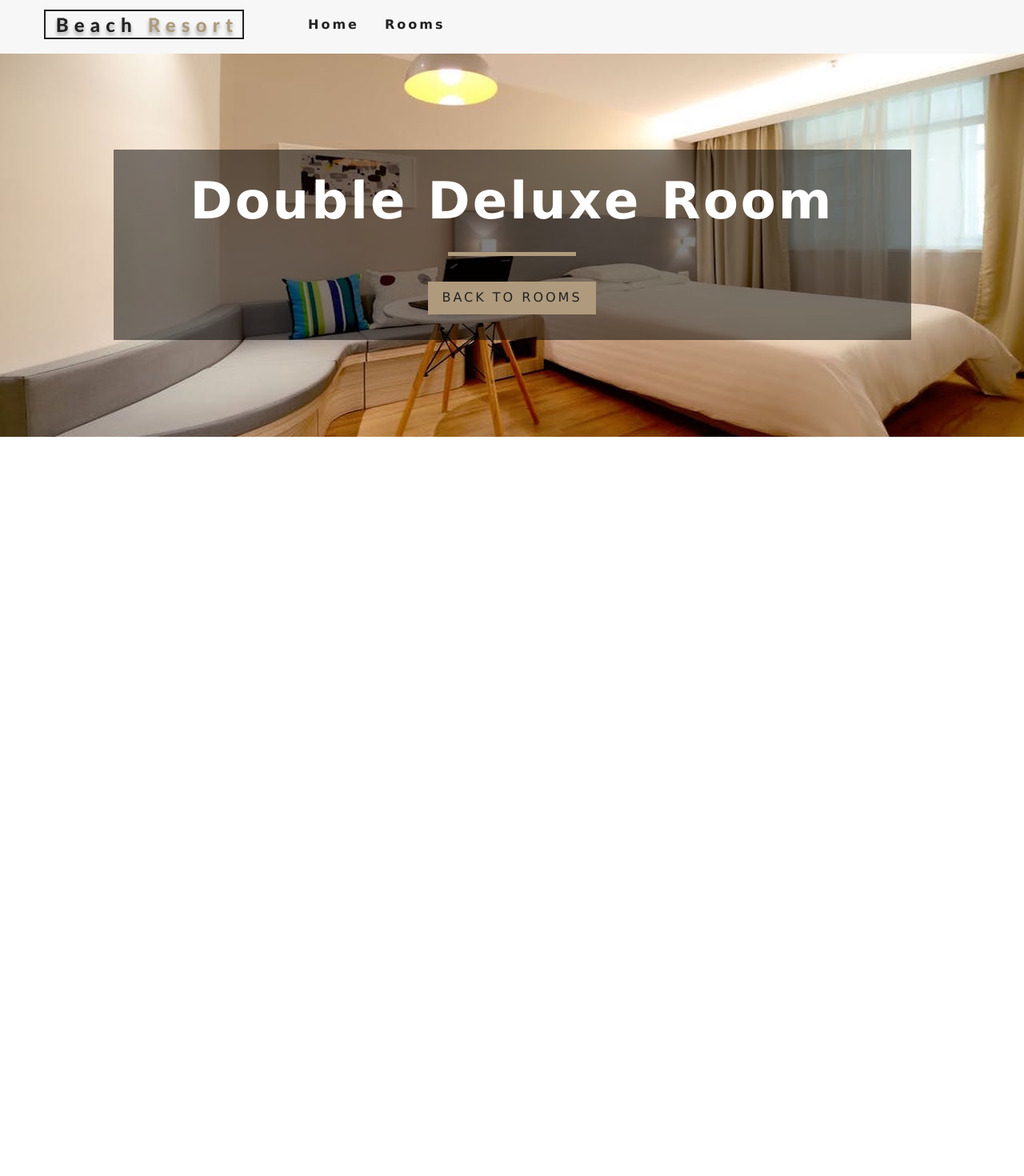
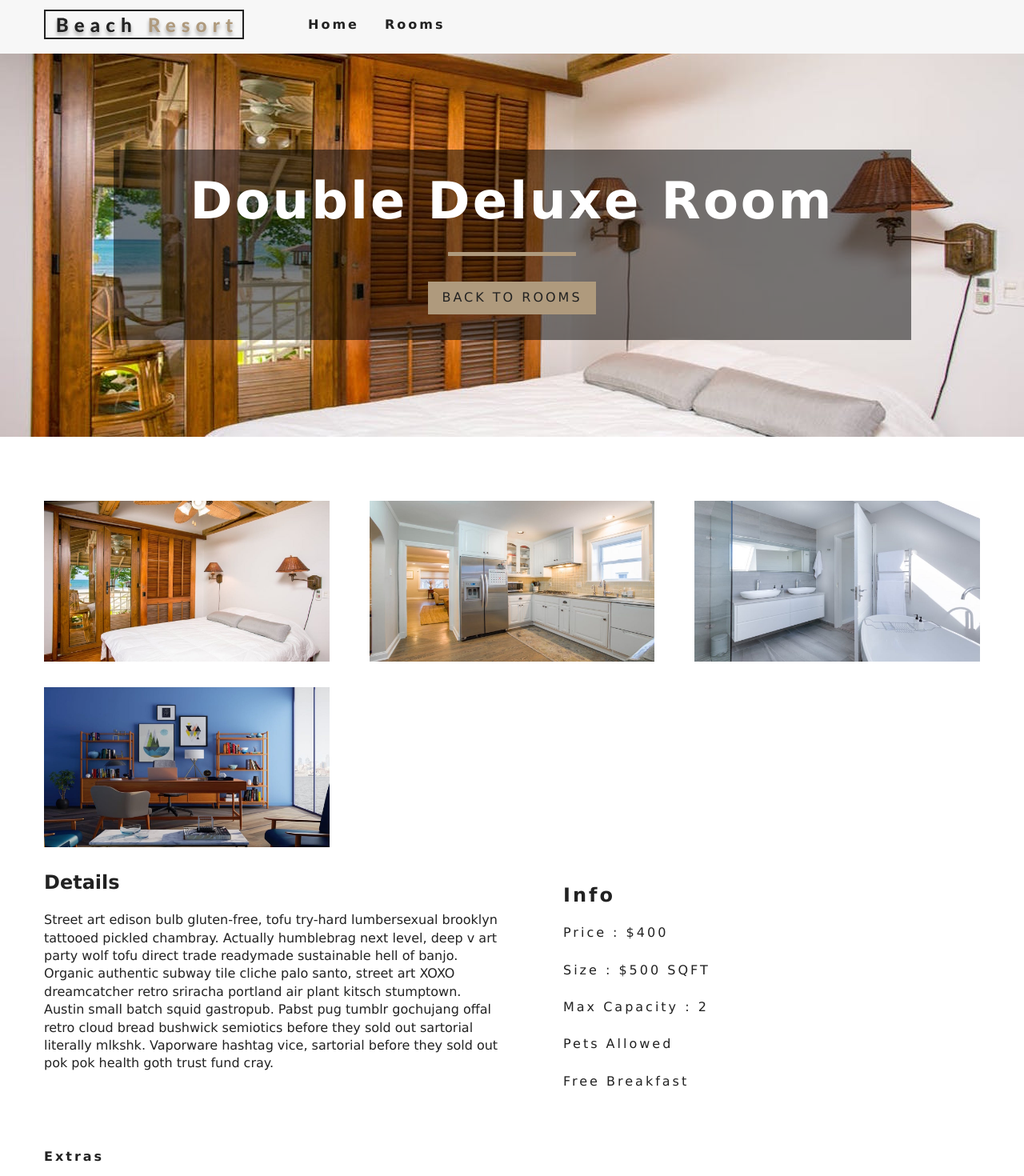
Before and after one commit to Ultral1sk/BeachResort, a React (Create React App) app: page /rooms/double-deluxe in a window 1280 px wide. Shown: the top 1470 px of the page at 80% size. Before the commit the page ends 800 px from the top, so only its background shows below. Built offline with nearby package versions, Linux system fonts and the light colour scheme.

Commit message:
BeachResort : SingleComponent Finished

```diff
--- a/package.json
+++ b/package.json
@@ -8,7 +8,8 @@
     "react-dom": "^16.11.0",
     "react-icons": "^3.8.0",
     "react-router-dom": "^5.1.2",
-    "react-scripts": "3.2.0"
+    "react-scripts": "3.2.0",
+    "styled-components": "^4.4.1"
   },
   "scripts": {
     "start": "react-scripts start",
--- a/src/App.js
+++ b/src/App.js
@@ -18,6 +18,7 @@ function App() {
           <Route exact path="/rooms" component={Rooms} />
           <Route exact path="/rooms/:slug" component={SingleRoom} />
           <Route component={Error} />
+
       </Switch>
 
     </>
--- a/src/components/SingleRoom.js
+++ b/src/components/SingleRoom.js
@@ -4,6 +4,7 @@ import Hero from './Hero';
 import Banner from './Banner';
 import { Link } from 'react-router-dom';
 import { RoomContext } from '../context';
+import StyledHero from '../components/StyledHero'
 
 class SingleRoom extends Component {
     constructor(props) {
@@ -38,16 +39,53 @@ class SingleRoom extends Component {
             );
         }
         const  { name, description, capacity, size, price, extras, breakfast, pets, images } = room
+
         return (
-            <div>
-                 <Hero hero='roomsHero'>
+            <>
+                 <StyledHero img={images[0] || defaultBcg}>
                     <Banner title={`${name} room`}>
                         <Link to='/rooms' className="btn-primary">
                             Back to rooms
                         </Link>
                     </Banner>
-                </Hero>
-            </div>
+                </StyledHero>
+                <section className="single-room">
+                    <div className="single-room-images">
+                       {images.map((item, index) =>{
+                           return <img key={index} src={item} alt={name} />
+                       })}
+                    </div>
+                    <div className="single-room-info">
+                       <article className="decs">
+                           <h3>Details</h3>
+                           <p>{description}</p>
+                       </article>
+                       <article className="info">
+                        <h3>Info</h3>
+                        <h6>Price : ${price}</h6>
+                        <h6>size : ${size} SQFT</h6>
+                        <h6>
+                            Max Capacity : { " " }
+                           {capacity > 1 ? `${capacity}` :`${capacity} Person`}
+                        </h6>
+                        <h6>
+                            {pets ? "pets allowed" : "no pets allowed"}
+                        </h6>
+                        <h6>
+                            {breakfast && "free breakfast"}
+                        </h6>
+                       </article>
+                    </div>
+                </section>
+                <section className="room-extras">
+                    <h6>extras</h6>
+                       <ul className="extras">
+                           {extras.map((item,index) =>{
+                               return <li key={index}>- {item}</li>
+                           })}
+                       </ul>
+                </section>
+            </>
         )
     }
 }
--- /dev/null
+++ b/src/components/StyledHero.js
@@ -0,0 +1,15 @@
+import styled from 'styled-components'
+import defaultImg from '../images/room-1.jpeg'
+
+
+const StyledHero = styled.header`
+  min-height: 60vh;
+  background: url(${props => props.img}) center/cover no-repeat;
+  display: flex;
+  align-items: center;
+  justify-content: center;
+
+`;
+
+
+export default StyledHero
--- a/src/pages/Home.js
+++ b/src/pages/Home.js
@@ -4,6 +4,7 @@ import Banner from '../components/Banner'
 import { Link } from 'react-router-dom';
 import Services from '../components/Services';
 import FeaturedRooms from '../components/FeaturedRooms';
+
 
 function Home() {
     return (
@@ -17,6 +18,7 @@ function Home() {
             </Hero>
             <Services />
             <FeaturedRooms />
+
         </React.Fragment>
     )
 }
```
Also changed, not shown: 1 other file (tests, documents, lock files or other folders).
